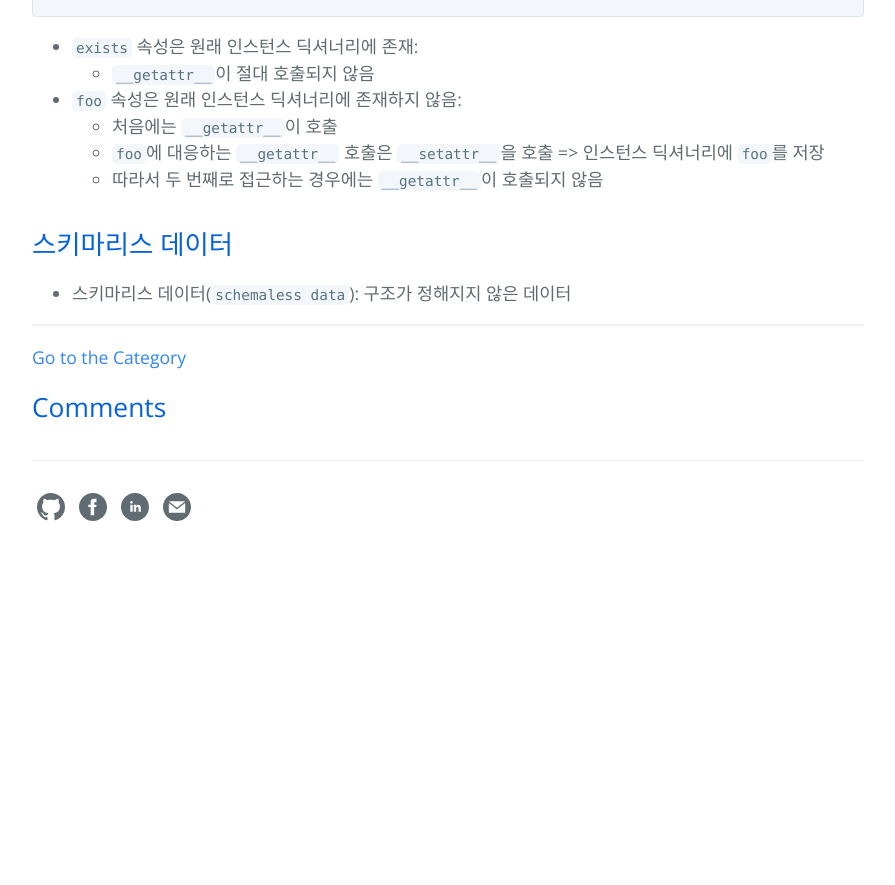
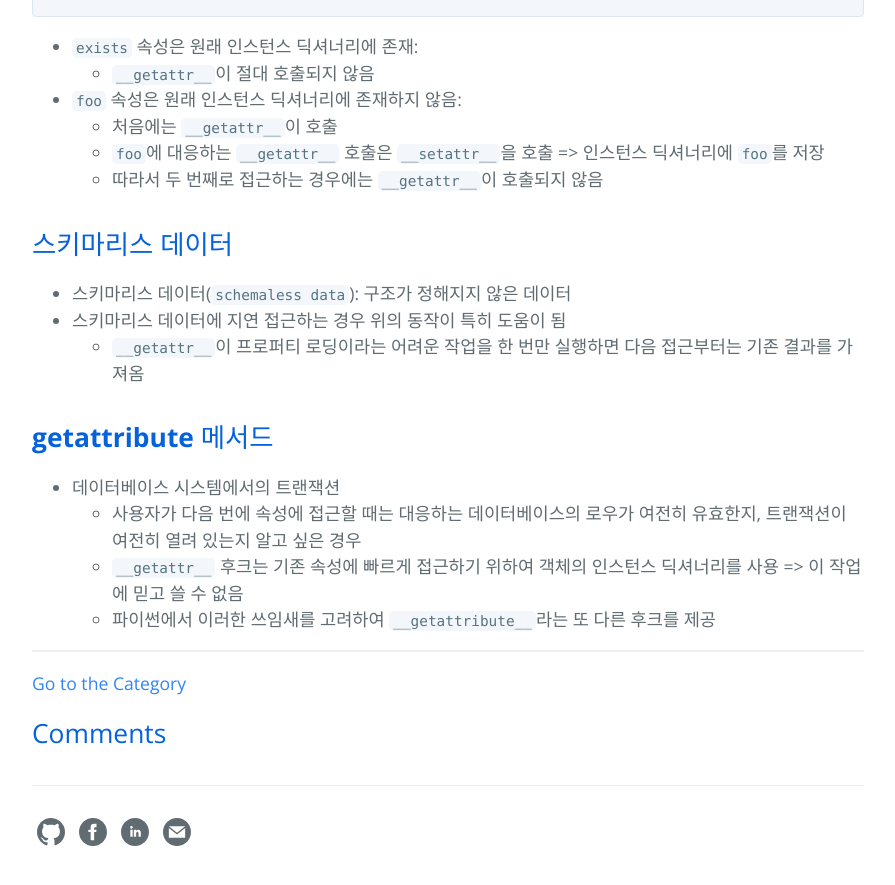
Before and after one commit to hcnoh/hcnoh.github.io, a Jekyll site: the page built from _posts/2018-10-17-effective-python-way32.md, in a window 1280 px wide and 900 px high, scrolled down 1659 px. Shown: the top 885 px of the window, without its empty margins (192-1087 px from the left). Built offline with Jekyll 4.4.1, drawn with Linux system fonts in a browser that asks for light colours; comment, search, counter and statistics services are not loaded; before the commit the page ends 2234 px from its top, so only the background shows below that.

Commit message:
Update 2018-10-17-effective-python-way32.md

```diff
--- a/_posts/2018-10-17-effective-python-way32.md
+++ b/_posts/2018-10-17-effective-python-way32.md
@@ -72,3 +72,11 @@ foo: Value for foo
 
 ## 스키마리스 데이터
 - 스키마리스 데이터(`schemaless data`): 구조가 정해지지 않은 데이터
+- 스키마리스 데이터에 지연 접근하는 경우 위의 동작이 특히 도움이 됨
+    - `__getattr__`이 프로퍼티 로딩이라는 어려운 작업을 한 번만 실행하면 다음 접근부터는 기존 결과를 가져옴
+
+## __getattribute__ 메서드
+- 데이터베이스 시스템에서의 트랜잭션
+    - 사용자가 다음 번에 속성에 접근할 때는 대응하는 데이터베이스의 로우가 여전히 유효한지, 트랜잭션이 여전히 열려 있는지 알고 싶은 경우
+    - `__getattr__` 후크는 기존 속성에 빠르게 접근하기 위하여 객체의 인스턴스 딕셔너리를 사용 => 이 작업에 믿고 쓸 수 없음
+    - 파이썬에서 이러한 쓰임새를 고려하여 `__getattribute__`라는 또 다른 후크를 제공
```
